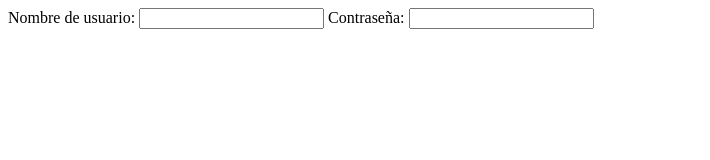
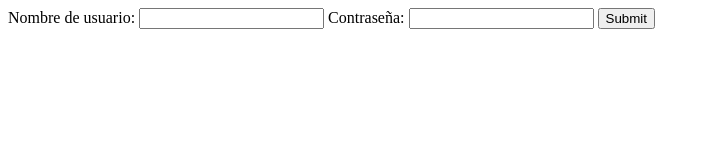
Before and after one commit to Agustin-del/fastifyServer, a website: page static/index.html in a window 1280 px wide. Shown: the whole page, without its empty margins (0-710 px from the left). Drawn offline with Linux system fonts and the light colour scheme.

Commit message:
submit index

```diff
--- a/static/index.html
+++ b/static/index.html
@@ -11,6 +11,7 @@
         <input type="text" id="username" name="username">
         <label for="password">Contraseña:</label>
         <input type="password" id="password" name="password">
+        <input type="submit" name="send" id="send">
     </form>
 </body>
 </html>
```
